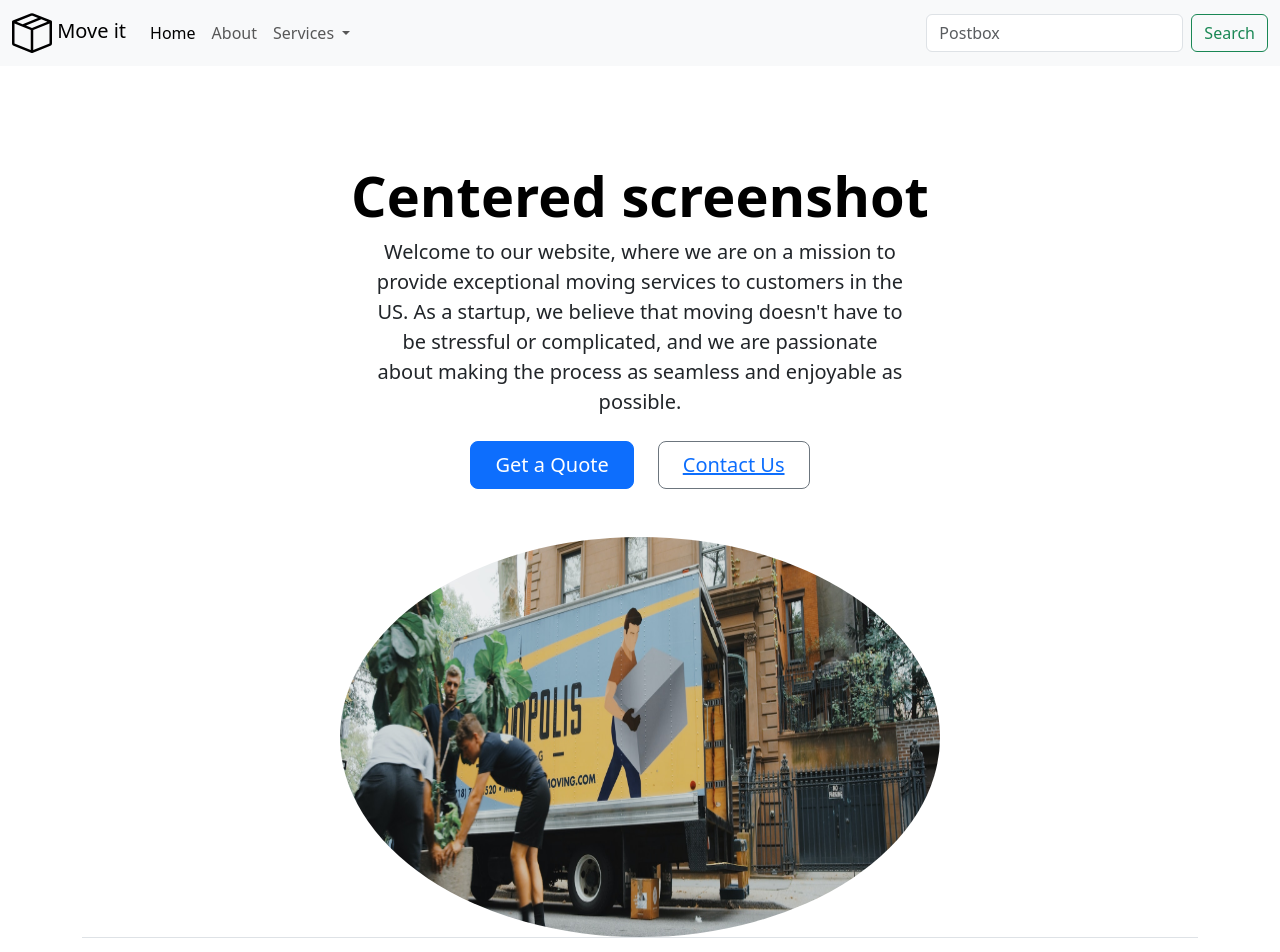
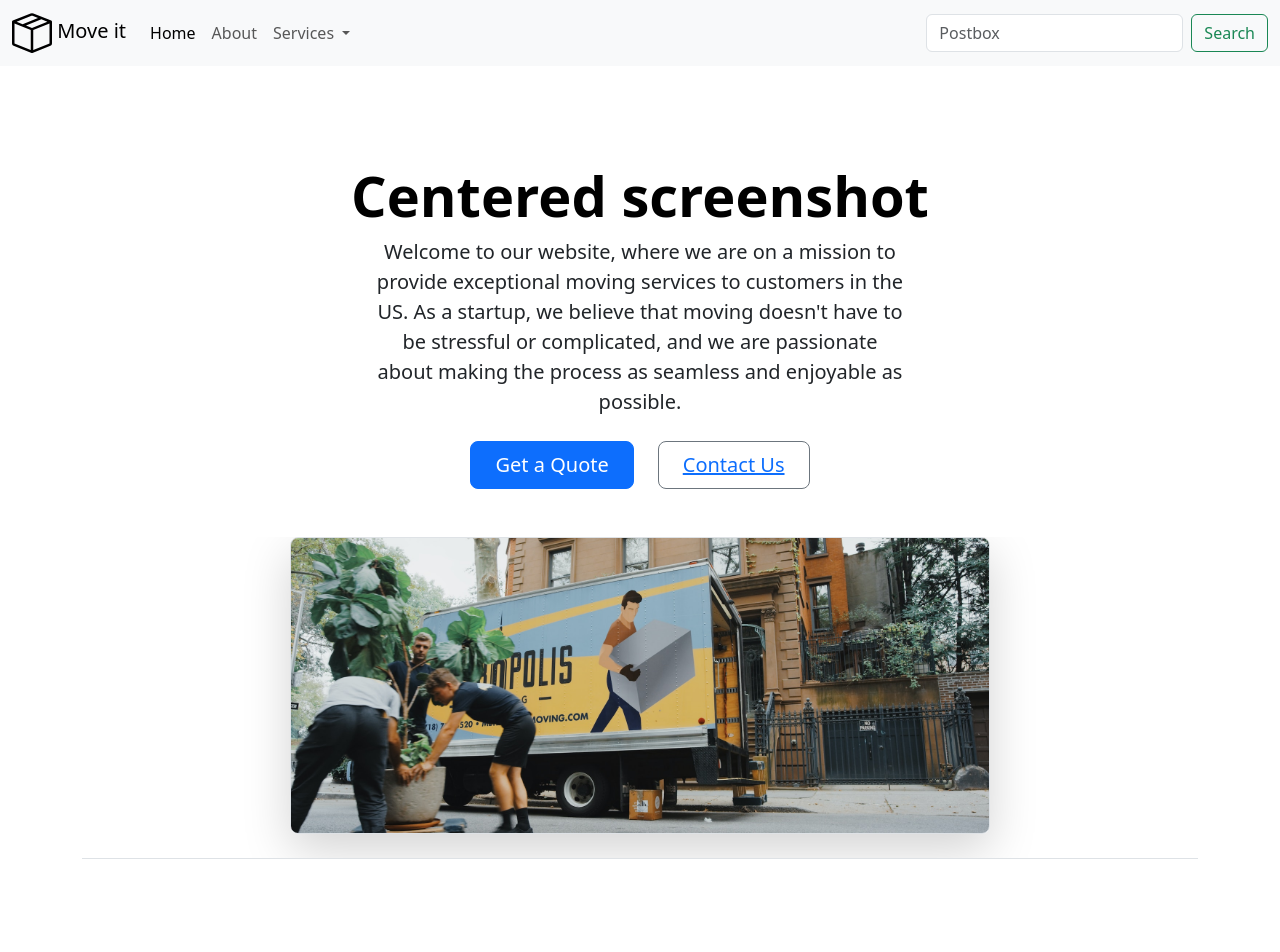
Before and after one commit to ali13nadeem/Cargo-Basic-Project-1, a plain HTML site: page index.html in a window 1280 px wide. Shown: the top 952 px of the page. Drawn offline with nearby package versions, Linux system fonts and the light colour scheme.

Commit message:
index.html

```diff
--- a/index.html
+++ b/index.html
@@ -104,9 +104,8 @@
         <div class="overflow-hidden" style="max-height: 70vh;">
           <div class="container px-5">
 
-           <!-- <img src="./moving-van.jpg" class="img-fluid border rounded-3 shadow-lg mb-4" alt="Example image" width="700"
-            height="500" loading="lazy"> -->
-            <img src="./images/moving-van.jpg"  alt="Logo Image" width="600" height="400" loading="lazy" style="border-radius: 50%;">
+            <img src="./moving-van.jpg" class="img-fluid border rounded-3 shadow-lg mb-4" alt="Example image" width="700"
+            height="500" loading="lazy">
           </div>
         </div>
       </div>
```
